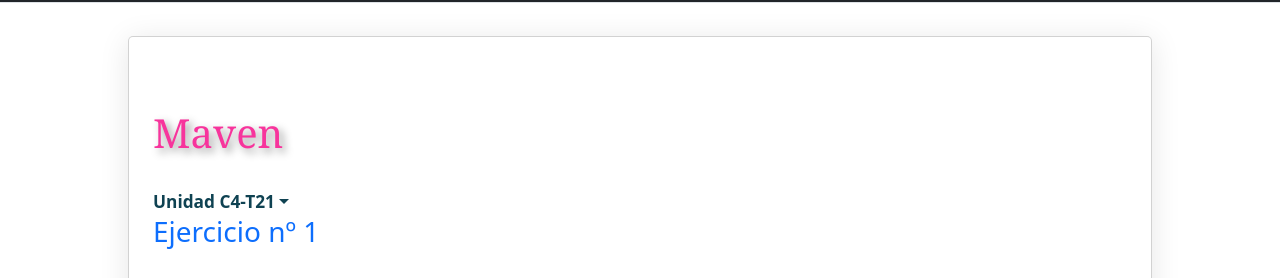
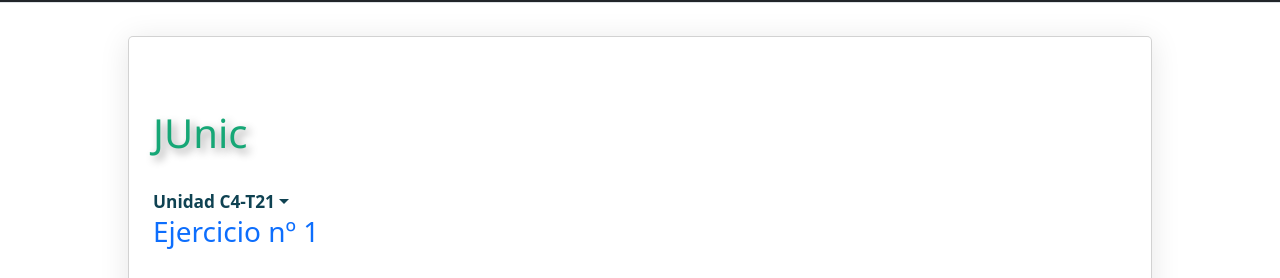
Before and after one commit to TECHMA-Bootcamp-FullStack-Java-Angular/dmb-tsys-JUnit-3010-t21, a plain HTML site: page docs/index.html in a window 1280 px wide. Shown: the part 84-362 px from the top of the page. Drawn offline with nearby package versions, Linux system fonts and the light colour scheme.

Commit message:
color h1

```diff
--- a/docs/css/style.css
+++ b/docs/css/style.css
@@ -6,9 +6,9 @@ body {
   background-repeat: no-repeat;
 }
 h1 {
-  color: #f7349c !important;
+  color: #16a776 !important;
   text-shadow: rgba(0, 0, 0, 0.418) 0.1em 0.1em 0.2em;
-  font-family: Georgia, 'Times New Roman', Times, serif;
+  font-family:'Segoe UI', Tahoma, Geneva, Verdana, sans-serif, Times, serif;
   font-weight: 500;
 }
 
--- a/docs/js/lessons.js
+++ b/docs/js/lessons.js
@@ -1,7 +1,7 @@
 export const lessons = [
   {
     numLessons: 4,
-    issue: 'Maven',
+    issue: 'JUnic',
     day: 33,
     msg: '<small> La programción es la única disciplina donde los errores son vistos como algo positivo, “Donald Knuth”',
     myProgress: '🥚>🐣>🐤>🐓>🕊️>🦃>🦅>🪂>🛩️>✈️>👨‍🚀>🚀>🛸>🦸‍♂️',
```
